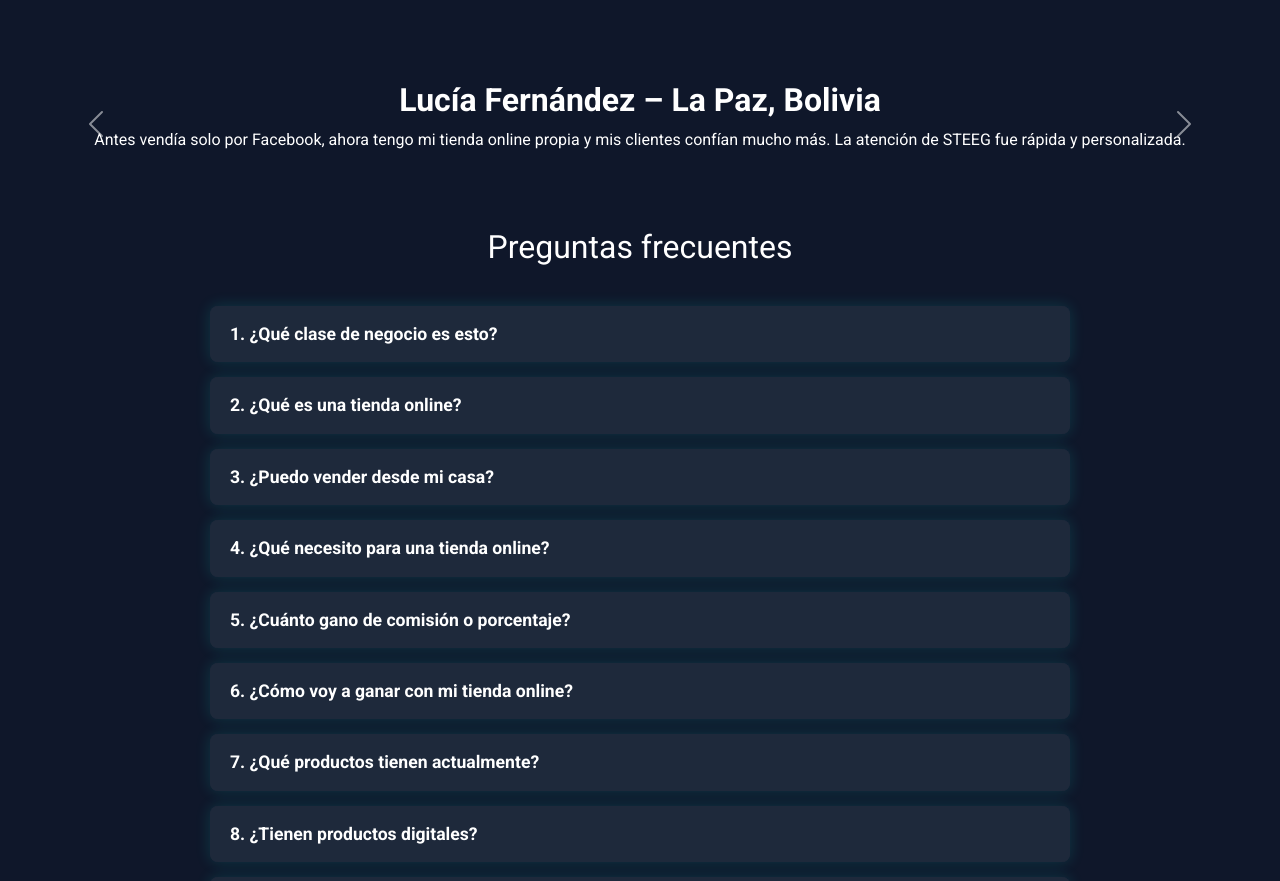
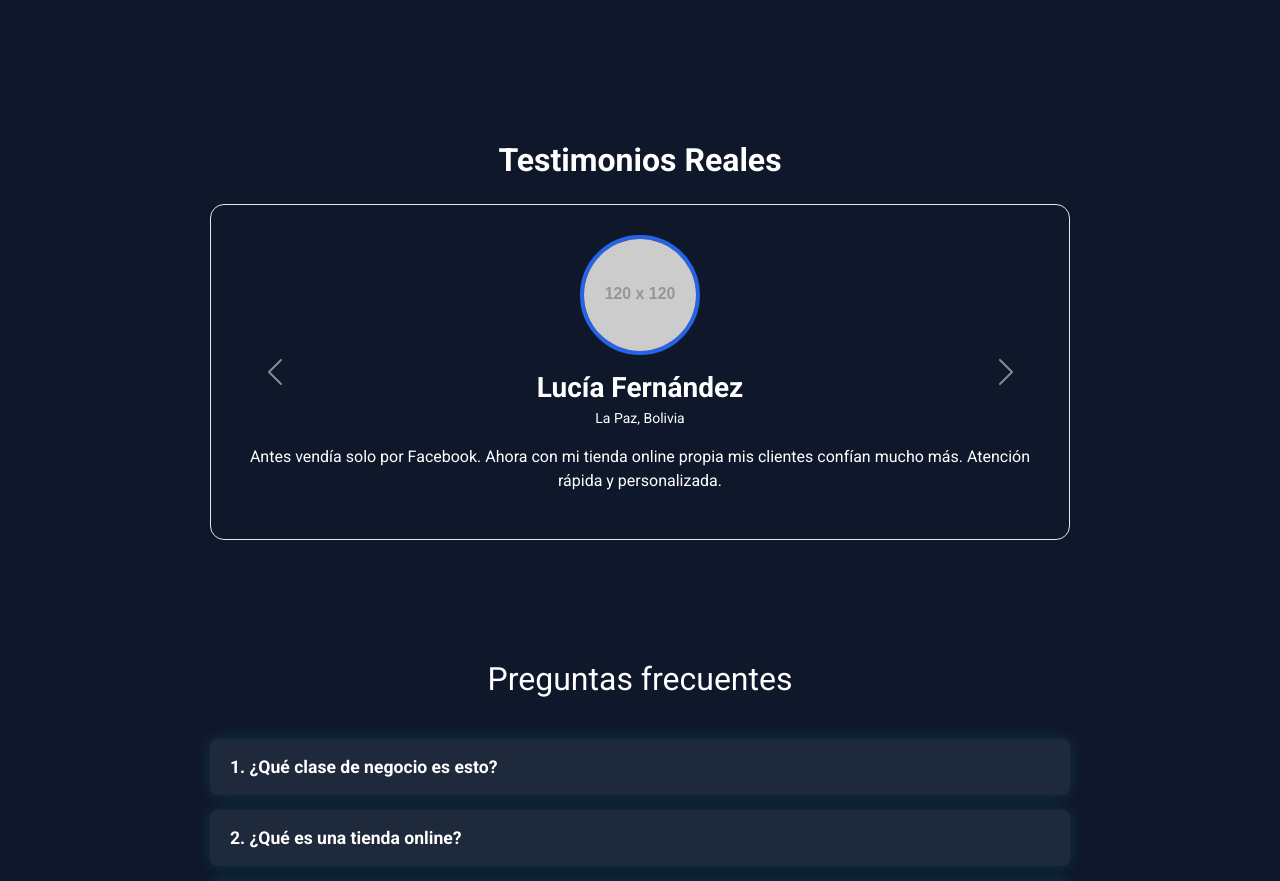
Before and after one commit to Hackerman3730/Landing-2-STEEG-Server, a plain HTML site: page index.html in a window 1280 px wide. Shown: the part 3703-4584 px from the top of the page. Drawn offline with nearby package versions, Linux system fonts and the light colour scheme; placeholder pictures from the web are drawn by us.

Commit message:
Diseñé el carusel de testimonios

```diff
--- a/css/style.css
+++ b/css/style.css
@@ -618,6 +618,41 @@ footer a:hover {
   }
 }
 
+.testimonios-section {
+  padding: 60px 20px;
+  max-width: 900px;
+  margin: auto;
+}
+
+.testimonial-card {
+  background: #0f172a;
+  padding: 30px;
+  border-radius: 14px;
+  box-shadow: 0 8px 20px rgba(0, 0, 0, 0.06);
+  border: 1px solid #e2e8f0;
+}
+
+.testimonial-img {
+  width: 120px;
+  height: 120px;
+  border-radius: 50%;
+  object-fit: cover;
+  border: 4px solid #2563eb;
+}
+
+.cliente-ubicacion {
+  font-size: 14px;
+  color: #ffffff;
+  margin-top: -4px;
+}
+
+.testimonial-text {
+  margin-top: 12px;
+  color: #ffffff;
+  font-size: 16px;
+  line-height: 1.5;
+}
+
 
 /* ===== Sección de testimonios ===== */
 .testimonials-section {
--- a/index.html
+++ b/index.html
@@ -269,37 +269,66 @@
     </section>
 
     <br>
-    <div id="carouselExampleAutoplaying" class="carousel slide" data-bs-ride="carousel">
+    <section class="testimonios-section">
+
+        <h2 class="fw-bold text-center mb-4">Testimonios Reales</h2>
+
+        <div id="carouselTestimonios" class="carousel slide" data-bs-ride="carousel">
             <div class="carousel-inner">
+
+                <!-- Testimonio 1 -->
                 <div class="carousel-item active">
-                <h2 class="fw-bold" style="text-align: center;">Valeria Mendoza - Santa Cruz, Bolivia</h2>
-                <p style="text-align: center;">Gracias a STEEG Server tengo una tienda online hermosa y profesional.
-                    Empecé a
-                    vender desde la primera semana. Facil de usar</p>
-            </div>
-            <div class="carousel-item">
-                <h2 class="fw-bold" style="text-align: center;">Lucía Fernández – La Paz, Bolivia</h2>
-                <p style="text-align: center;">Antes vendía solo por Facebook, ahora tengo mi tienda online propia y mis
-                    clientes confían mucho más. La atención de STEEG fue rápida y personalizada.</p>
-            </div>
-            <div class="carousel-item">
-                <h2 class="fw-bold" style="text-align: center;">Andrés Gómez – Medellín, Colombia</h2>
-                <p style="text-align: center;">Increíble atención y soporte. Mi tienda quedó perfecta, con todo
-                    integrado. Ya no
-                    tengo que depender de redes sociales para vender.</p>
+                    <div class="testimonial-card text-center">
+                        <img src="https://via.placeholder.com/120" class="testimonial-img" alt="Foto de cliente">
+                        <h3 class="fw-bold mt-3">Valeria Mendoza</h3>
+                        <p class="cliente-ubicacion">Santa Cruz, Bolivia</p>
+                        <p class="testimonial-text">
+                            Gracias a STEEG Server tengo una tienda online hermosa y profesional.
+                            Empecé a vender desde la primera semana. Súper fácil de usar.
+                        </p>
                     </div>
                 </div>
-        <button class="carousel-control-prev" type="button" data-bs-target="#carouselExampleAutoplaying"
+
+                <!-- Testimonio 2 -->
+                <div class="carousel-item">
+                    <div class="testimonial-card text-center">
+                        <img src="https://via.placeholder.com/120" class="testimonial-img" alt="Foto de cliente">
+                        <h3 class="fw-bold mt-3">Lucía Fernández</h3>
+                        <p class="cliente-ubicacion">La Paz, Bolivia</p>
+                        <p class="testimonial-text">
+                            Antes vendía solo por Facebook. Ahora con mi tienda online propia
+                            mis clientes confían mucho más. Atención rápida y personalizada.
+                        </p>
+                    </div>
+                </div>
+
+                <!-- Testimonio 3 -->
+                <div class="carousel-item">
+                    <div class="testimonial-card text-center">
+                        <img src="https://via.placeholder.com/120" class="testimonial-img" alt="Foto de cliente">
+                        <h3 class="fw-bold mt-3">Andrés Gómez</h3>
+                        <p class="cliente-ubicacion">Medellín, Colombia</p>
+                        <p class="testimonial-text">
+                            Increíble atención y soporte. Mi tienda quedó perfecta, con todo
+                            integrado. Ya no dependo de las redes sociales para vender.
+                        </p>
+                    </div>
+                </div>
+
+            </div>
+
+            <button class="carousel-control-prev" type="button" data-bs-target="#carouselTestimonios"
                 data-bs-slide="prev">
-            <span class="carousel-control-prev-icon" aria-hidden="true"></span>
-            <span class="visually-hidden">Previous</span>
+                <span class="carousel-control-prev-icon"></span>
             </button>
-        <button class="carousel-control-next" type="button" data-bs-target="#carouselExampleAutoplaying"
+
+            <button class="carousel-control-next" type="button" data-bs-target="#carouselTestimonios"
                 data-bs-slide="next">
-            <span class="carousel-control-next-icon" aria-hidden="true"></span>
-            <span class="visually-hidden">Next</span>
+                <span class="carousel-control-next-icon"></span>
             </button>
         </div>
+    </section>
+
 
     <!-- Sección de Preguntas Frecuentes -->
     <section class="faq-section">
```
Lines whose indentation alone changed are shown as unchanged.
